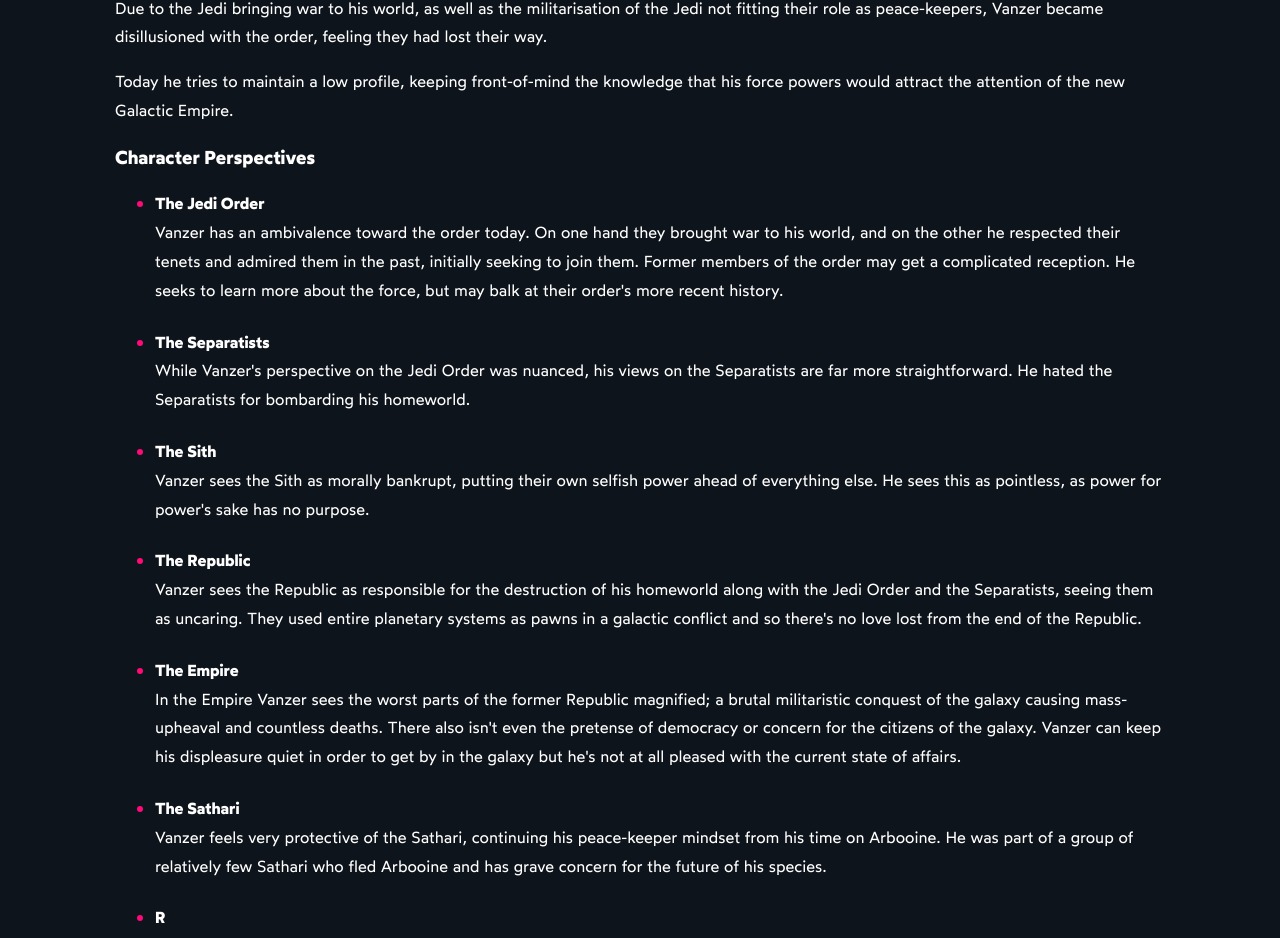
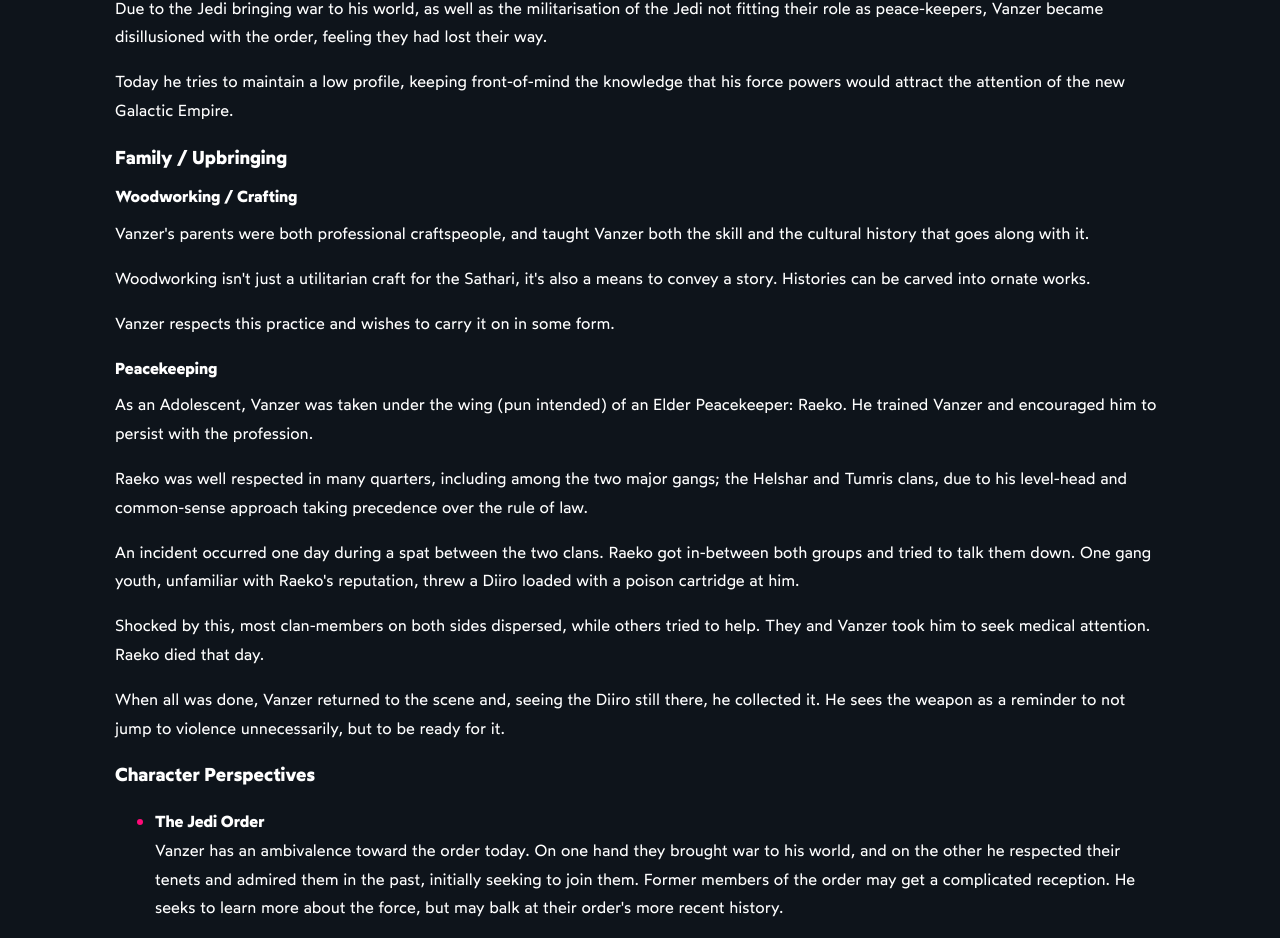
Before and after one commit to Glenn-Domin/Port-Vue_Nuxt, a Nuxt app: page /starwars in a window 1280 px wide. Shown: the part 850-1788 px from the top of the page. Built offline with nearby package versions, Linux system fonts and the light colour scheme.

Commit message:
more backstory

```diff
--- a/pages/starwars.vue
+++ b/pages/starwars.vue
@@ -15,6 +15,19 @@
       <p>The Jedi, on behalf of the Republic, came to Arbooine during the clone wars, seeking an alliance. Arbooine had remained neutral in their conflict with the separatists, wanting to keep out of the war. After the Jedi arrived, a separatist fleet thought Arbooine was going to side with the Republic, and began a bombardment of the planet, causing innumerable casualties. Vanzer was part of a group that managed to secure a ship and rapidly fled the planet. They later began a search for a new home.</p>
       <p>Due to the Jedi bringing war to his world, as well as the militarisation of the Jedi not fitting their role as peace-keepers, Vanzer became disillusioned with the order, feeling they had lost their way.</p>
       <p>Today he tries to maintain a low profile, keeping front-of-mind the knowledge that his force powers would attract the attention of the new Galactic Empire.</p>
+      <section>
+        <h3>Family / Upbringing</h3>
+        <h4>Woodworking / Crafting</h4>
+        <p>Vanzer's parents were both professional craftspeople, and taught Vanzer both the skill and the cultural history that goes along with it.</p>
+        <p>Woodworking isn't just a utilitarian craft for the Sathari, it's also a means to convey a story. Histories can be carved into ornate works.</p>
+        <p>Vanzer respects this practice and wishes to carry it on in some form.</p>
+        <h4>Peacekeeping</h4>
+        <p>As an Adolescent, Vanzer was taken under the wing (pun intended) of an Elder Peacekeeper: Raeko. He trained Vanzer and encouraged him to persist with the profession.</p>
+        <p>Raeko was well respected in many quarters, including among the two major gangs; the Helshar and Tumris clans, due to his level-head and common-sense approach taking precedence over the rule of law.</p>
+        <p>An incident occurred one day during a spat between the two clans. Raeko got in-between both groups and tried to talk them down. One gang youth, unfamiliar with Raeko's reputation, threw a Diiro loaded with a poison cartridge at him.</p>
+        <p>Shocked by this, most clan-members on both sides dispersed, while others tried to help. They and Vanzer took him to seek medical attention. Raeko died that day.</p>
+        <p>When all was done, Vanzer returned to the scene and, seeing the Diiro still there, he collected it. He sees the weapon as a reminder to not jump to violence unnecessarily, but to be ready for it.</p>
+      </section>
       <section>
         <h3>Character Perspectives</h3>
         <ul>
```
